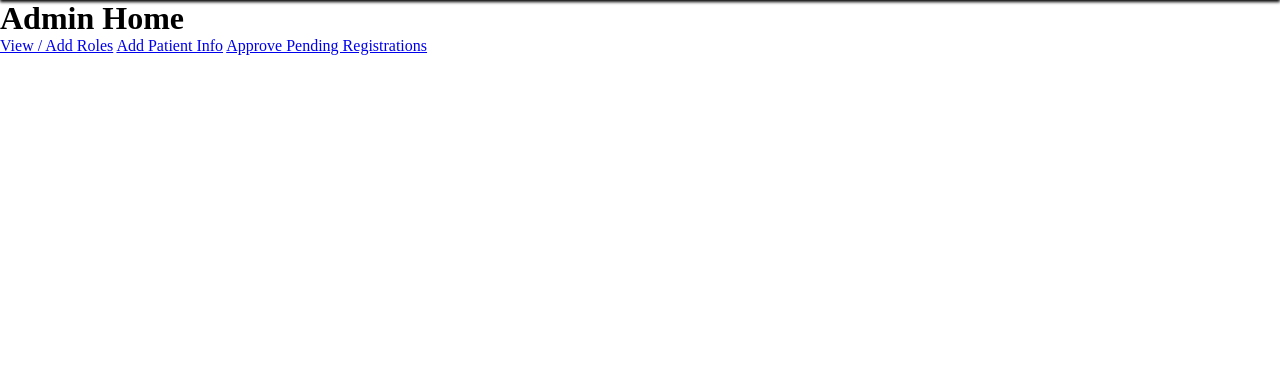
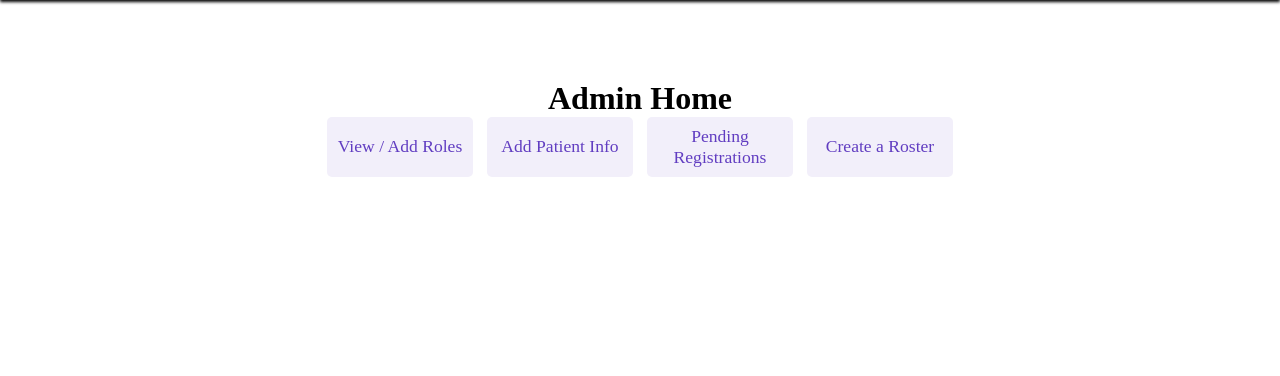
Before and after one commit to Steve-D-Eckles/retirement-home, a PHP site: page /employee/admin/home.php in a window 1280 px wide. Shown: the part 128-504 px from the top of the page. Run offline with PHP 8.4, Linux system fonts and the light colour scheme; the visitor is signed in with stand-in values (Sample User, id 1); tables that the repository leaves empty hold one stand-in row (values such as "Sample post").

Commit message:
Update Admin/Super home page CSS

```diff
--- a/assets/styles.css
+++ b/assets/styles.css
@@ -114,15 +114,39 @@ header h1 {
   padding: .5em 1em .5em 1em;
   text-decoration: none;
   width: 5em;
-
 }
 
 .home article ul li a:hover {
   box-shadow: 0px 0px 7px #E2FDFF;
 }
 
+.home-links nav {
+  width: 50%;
+  display:flex;
+  justify-content: space-around;
+}
 
-/** form-style **/
+.home-links nav a {
+  background-color: #F2EFFA;
+  border-radius: 5px;
+  color: #613DC1;
+  display: flex;
+  align-items: center;
+  justify-content: center;
+  font-size: 1.1em;
+  height: 3em;
+  padding: .2em .5em .2em .5em;
+  text-decoration: none;
+  text-align:center;
+  width: 20%;
+}
+
+.home-links nav a:hover {
+  box-shadow: 1px 1px 1px #613DC1;
+}
+
+
+/** Forms **/
 .form-style {
   display: flex;
   flex-direction: column;
@@ -141,15 +165,16 @@ header h1 {
   border: 1px solid black;
 }
 
-/** Auth **/
-
-.auth {
+/** Centering **/
+.centered-form-wrap,
+.home-links {
   align-items: center;
   display: flex;
   flex-direction: column;
   justify-content: center;
   margin-top: 5em;
 }
+
 
 /** Checklist **/
 
--- a/auth/login_temp.php
+++ b/auth/login_temp.php
@@ -21,7 +21,7 @@ echo <<< "EOT"
     <!-- Login Form -->
 
 
-    <section class="auth">
+    <section class="centered-form-wrap">
       <h1>Login</h1>
 
       <form class="form-style" action="php/login.php" method="post">
--- a/auth/register_temp.php
+++ b/auth/register_temp.php
@@ -22,7 +22,7 @@ echo <<< "EOT"
     <!-- Register Form -->
 
 
-    <section class="auth">
+    <section class="centered-form-wrap">
     <h1>Register</h1>
 
       <form class="form-style register" action="php/register.php" method="post">
--- a/employee/admin/home.php
+++ b/employee/admin/home.php
@@ -20,10 +20,15 @@ if (auth([1, 2], $link)) {
         <a href="home.php">Home</a>
       </nav>
     </header>
-    <h1>Admin Home</h1>
-    <a href="role.php">View / Add Roles</a>
-    <a href="../super/add-info.php">Add Patient Info</a>
-    <a href="../super/approve.php">Approve Pending Registrations</a>
+    <main class='home-links'>
+      <h1>Admin Home</h1>
+      <nav>
+        <a href="role.php">View / Add Roles</a>
+        <a href="../super/add-info.php">Add Patient Info</a>
+        <a href="../super/approve.php">Pending Registrations</a>
+        <a href="../super/create-roster.php">Create a Roster</a>
+      </nav>
+    </main>
     <footer>
       <p>Retirement Home</p>
     </footer>
--- a/employee/super/add-info.php
+++ b/employee/super/add-info.php
@@ -21,6 +21,8 @@ if (auth([1, 2], $link)) {
         <a href="home.php">Home</a>
       </nav>
     </header>
+    <section class='centered-form-wrap'>
+      <h1>Additional Patient Information</h1>
       <form class='form-style' action='add-info-submit.php' method='post'>
         <input type="submit" disabled style="display: none" aria-hidden="true">
         <label>Patient ID
@@ -39,7 +41,7 @@ if (auth([1, 2], $link)) {
         </label>
         <input type='submit' id='submit' value='Submit' disabled>
       </form>
-
+    </section>
     <footer>
       <p>Retirement Home</p>
     </footer>
--- a/employee/super/approve.php
+++ b/employee/super/approve.php
@@ -21,6 +21,8 @@ if (auth([1, 2], $link)) {
         <a href="home.php">Home</a>
       </nav>
     </header>
+    <section class='centered-form-wrap'>
+    <h1>Pending Registrations</h1>
       <form action='approve-submit.php' method='post'>
         <table class='doctors'>
           <tr>
@@ -53,6 +55,10 @@ if (auth([1, 2], $link)) {
         </table>
         <input type='submit' value='Submit'>
       </form>
+    </section>
+    <footer>
+      <p>Retirement Home</p>
+    </footer>
   </body>
   EOT;
 }
```
Also changed, not shown: employee/super/create-roster.php (+9 -5 lines), employee/super/home.php (+8 -3 lines). Lines whose indentation alone changed are shown as unchanged.
